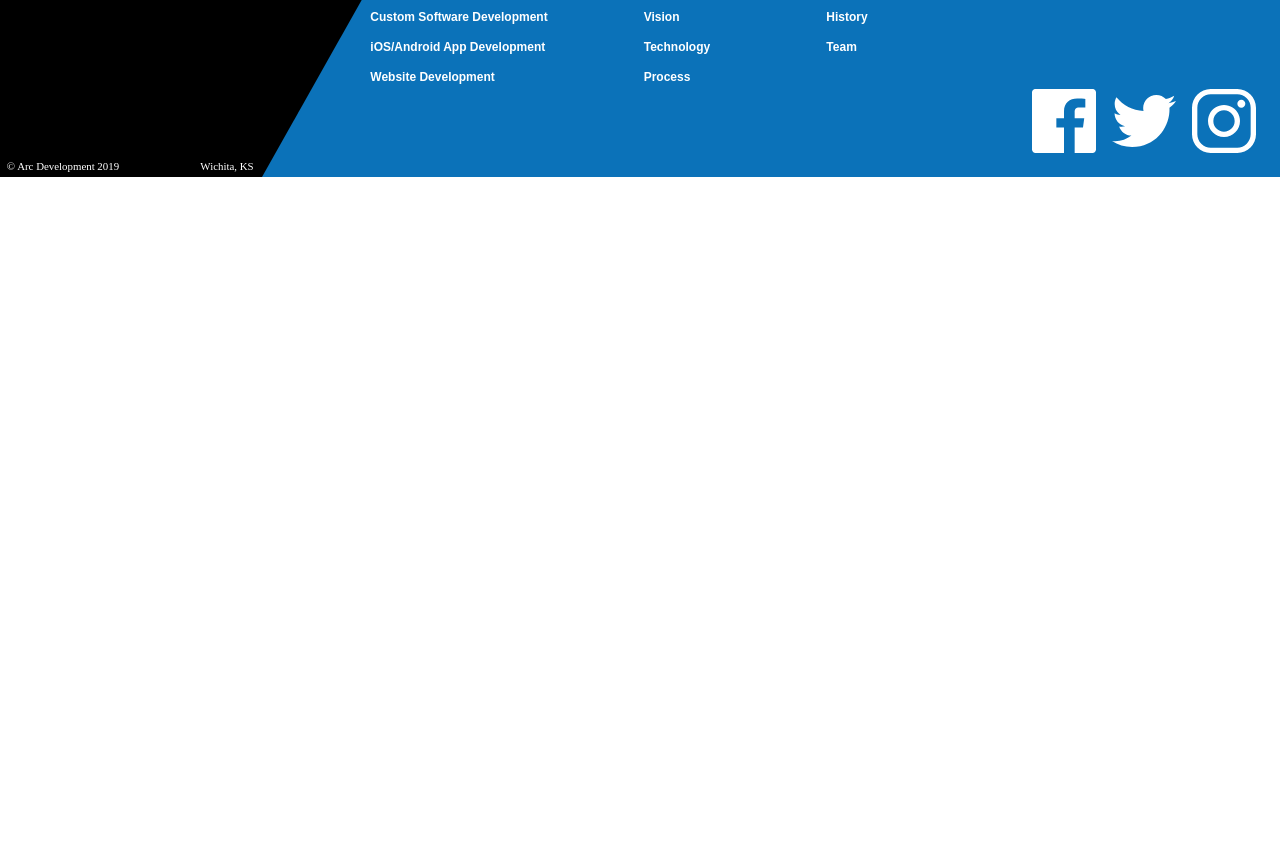
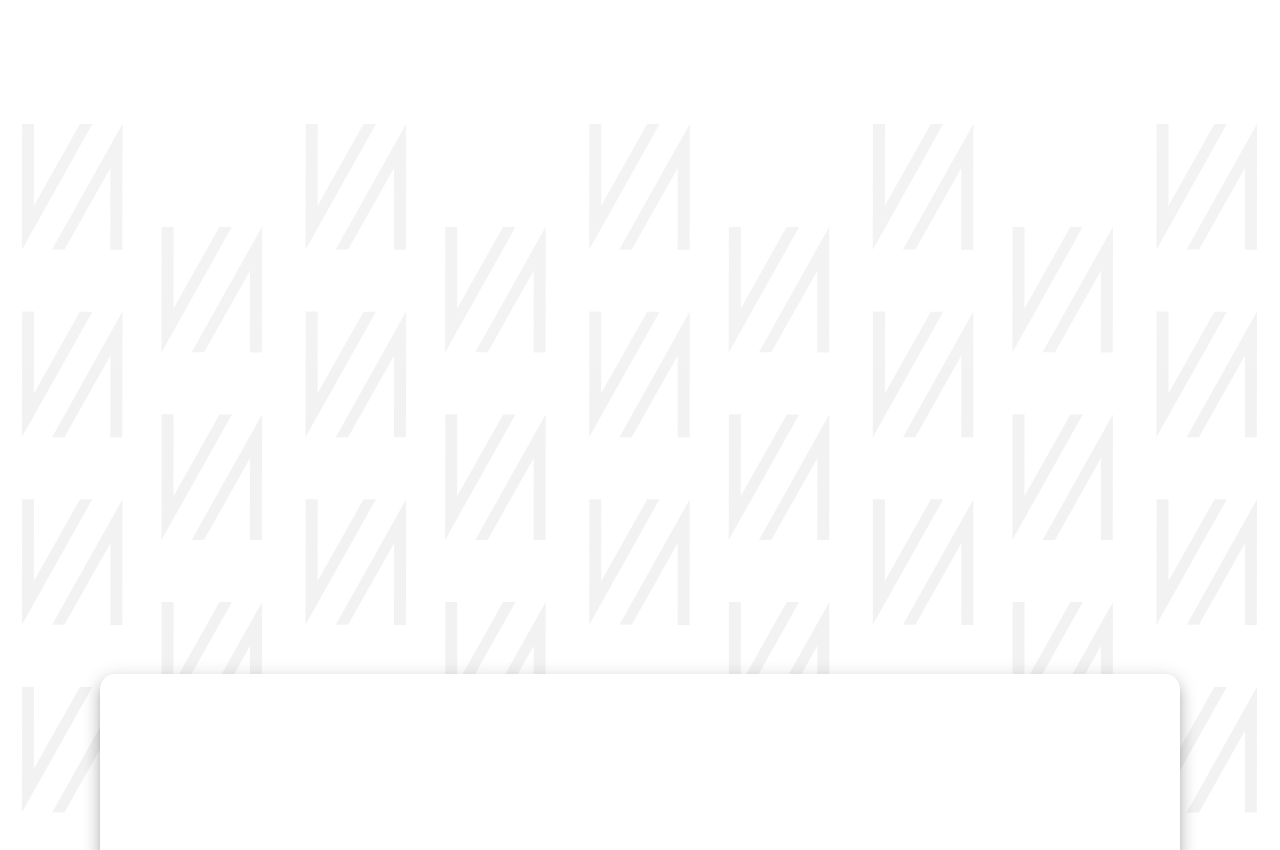
Before and after one commit to EmmieA/arcdevelopment, a React (Create React App) app: page / in a window 1280 px wide. Shown: the part 1920-2770 px from the top of the page. Before the commit the page ends 2097 px from the top, so only its background shows below. Built offline with nearby package versions, Linux system fonts and the light colour scheme.

Commit message:
Completed the revolution card

```diff
--- a/src/common/Theme.js
+++ b/src/common/Theme.js
@@ -37,6 +37,11 @@
       color: arcBlue,
       lineHeight: 1.3,
     },
+    h3: {
+      fontFamily: 'Pacifico',
+      fontSize: '2.5rem',
+      color: arcBlue,
+    },
     h4: {
       fontFamily: 'Raleway',
       fontSize: '1.75rem',
--- a/src/components/LandingPage.js
+++ b/src/components/LandingPage.js
@@ -3,13 +3,14 @@
 import Lottie from 'react-lottie';
 
 import { makeStyles, useTheme } from '@material-ui/core/styles';
-import { Grid, Button, Typography } from '@material-ui/core';
+import { Grid, Button, Typography, Card, CardContent } from '@material-ui/core';
 import useMediaQuery from '@material-ui/core/useMediaQuery';
 
 import animationData from '../animations/landinganimation/data';
 import customSoftwareIcon from '../assets/Custom Software Icon.svg';
 import mobileAppsIcon from '../assets/mobileIcon.svg';
 import websitesIcon from '../assets/websiteIcon.svg';
+import revolutionBackground from '../assets/repeatingBackground.svg';
 
 import ButtonArrow from './ui/Resources/ButtonArrow';
 
@@ -97,6 +98,28 @@
       marginRight: '1em',
     },
   },
+  revolutionBackground: {
+    backgroundImage: `url(${revolutionBackground})`,
+    backgroundPosition: 'center',
+    backgroundSize: 'cover',
+    backgroundRepeat: 'no-repeat',
+    height: '100%',
+    width: '100%',
+  },
+  revolutionCard: {
+    position: 'absolute',
+    boxShadow: theme.shadows[10],
+    borderRadius: 15,
+    padding: '10em',
+    [theme.breakpoints.down('sm')]: {
+      paddingTop: '8em',
+      paddinBottom: '8em',
+      paddingLeft: 0,
+      paddingRight: 0,
+      borderRadius: 0,
+      width: '100%',
+    },
+  },
 }));
 
 const LandingPage = () => {
@@ -106,7 +129,7 @@
 
   const defaultAnimationOptions = {
     loop: true,
-    autoplay: true,
+    autoplay: false,
     animationData,
     rendererSettings: {
       preserveAspectRation: 'xMidYMid slice',
@@ -242,6 +265,33 @@
           </Grid>
         </Grid>
       </Grid>
+
+      {/* ----- REVOLUTION CARD ----- */}
+      <Grid item>
+        <Grid container justify="center" alignItems="center" style={{ height: '100em', marginTop: '12em' }}>
+          <Card className={classes.revolutionCard}>
+            <CardContent>
+              <Grid container direction="column" style={{ textAlign: 'center' }}>
+                <Grid item>
+                  <Typography variant="h3" gutterBottom>
+                    The Revolution
+                  </Typography>
+                </Grid>
+                <Grid item>
+                  <Typography variant="subtitle1">
+                    Visionary insights coupled with cutting-edge technology is a recipe for revolution
+                  </Typography>
+                  <Button variant="outlined" className={classes.learnButtonHero}>
+                    <span style={{ marginRight: 10 }}>Learn More</span>
+                    <ButtonArrow width={15} height={15} fill={theme.palette.common.blue}></ButtonArrow>
+                  </Button>
+                </Grid>
+              </Grid>
+            </CardContent>
+          </Card>
+          <div className={classes.revolutionBackground} />
+        </Grid>
+      </Grid>
     </Grid>
   );
 };
```
